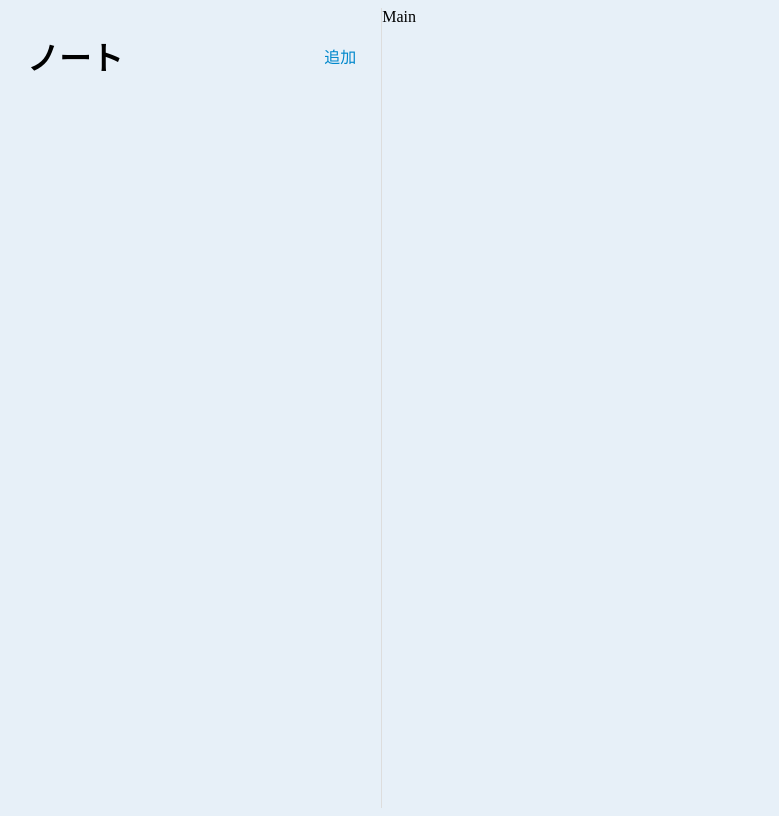
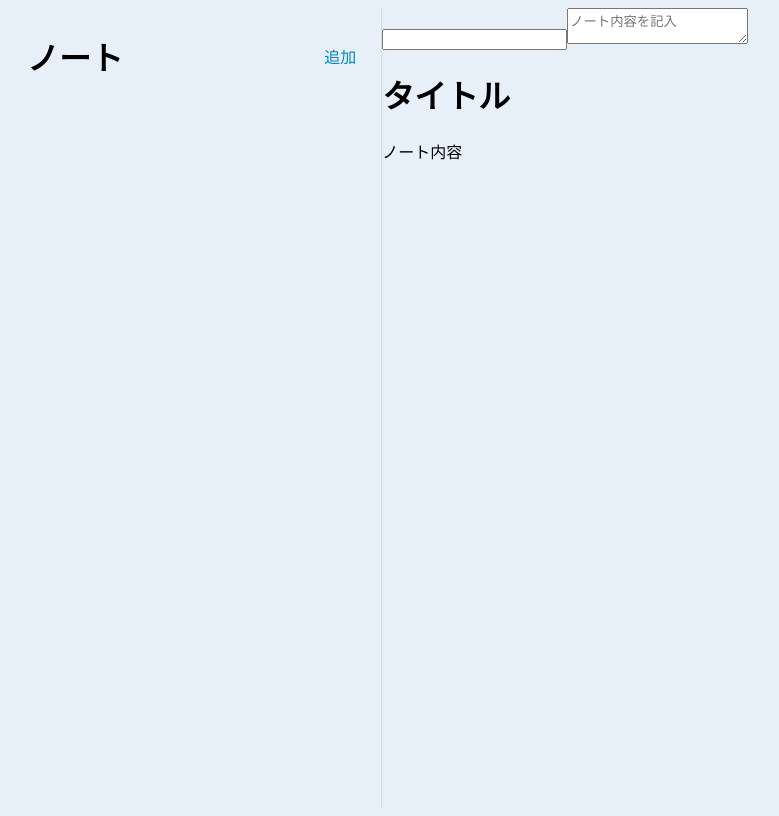
Before and after one commit to Ren-YMZK/react-practice-note, a React (Vite) app: page / in a window 1280 px wide. Shown: the whole page, without its empty margins (6-785 px from the left). Built offline with nearby package versions, Linux system fonts and the light colour scheme.

Commit message:
メインコンポーネントの作成

```diff
--- a/src/components/Main.jsx
+++ b/src/components/Main.jsx
@@ -3,7 +3,16 @@
 
 const Main = () => {
   return (
-    <div>Main</div>
+    <div className="app-main">
+      <div className="app-main-note-edit">
+        <input type="text" />
+        <textarea id="" placeholder="ノート内容を記入"></textarea>
+      </div>
+      <div className="app-main-note-preview">
+        <h1 className="preview-title">タイトル</h1>
+        <div className="markdown-preview">ノート内容</div>
+      </div>
+    </div>
   )
 }
 
```
